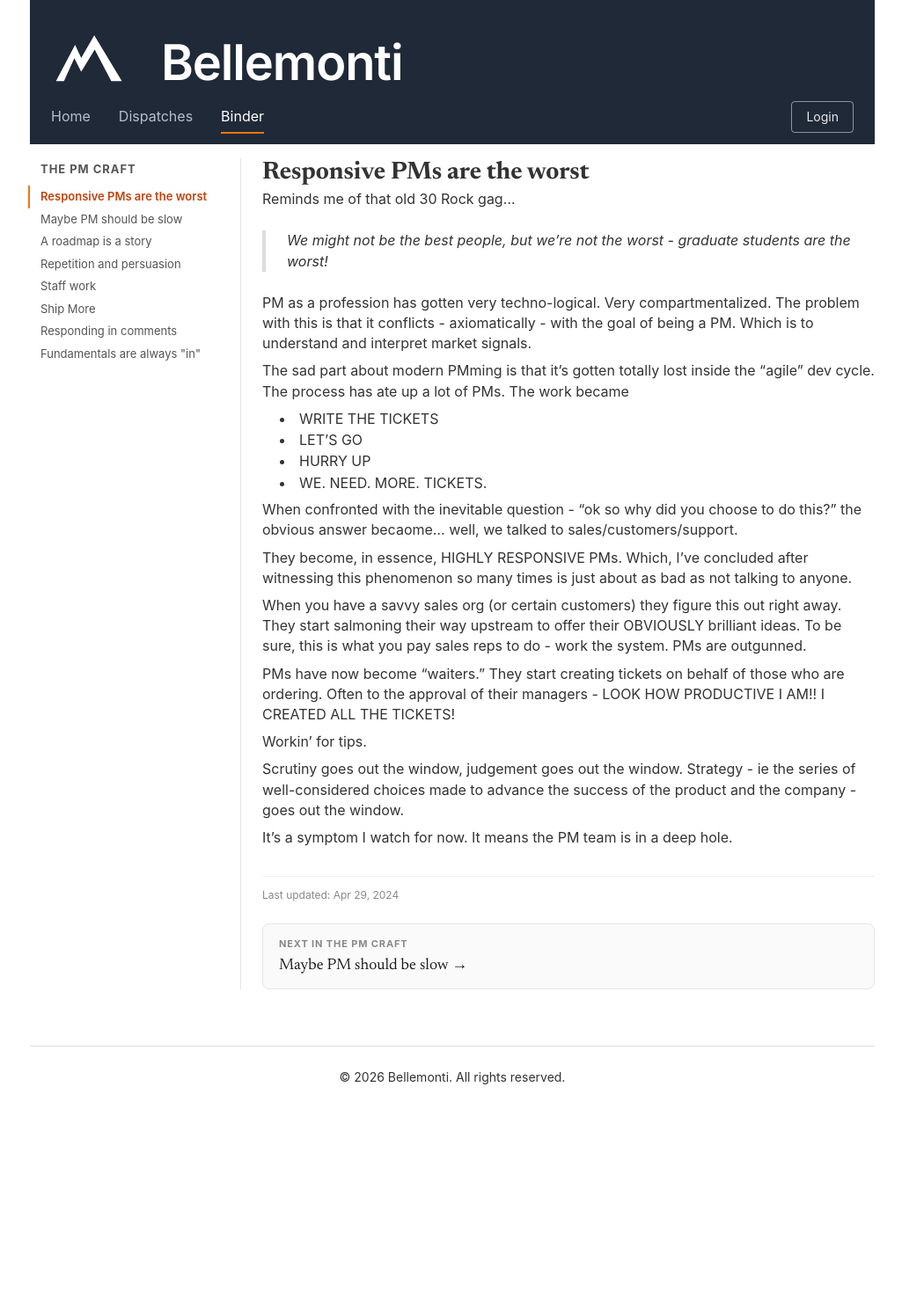
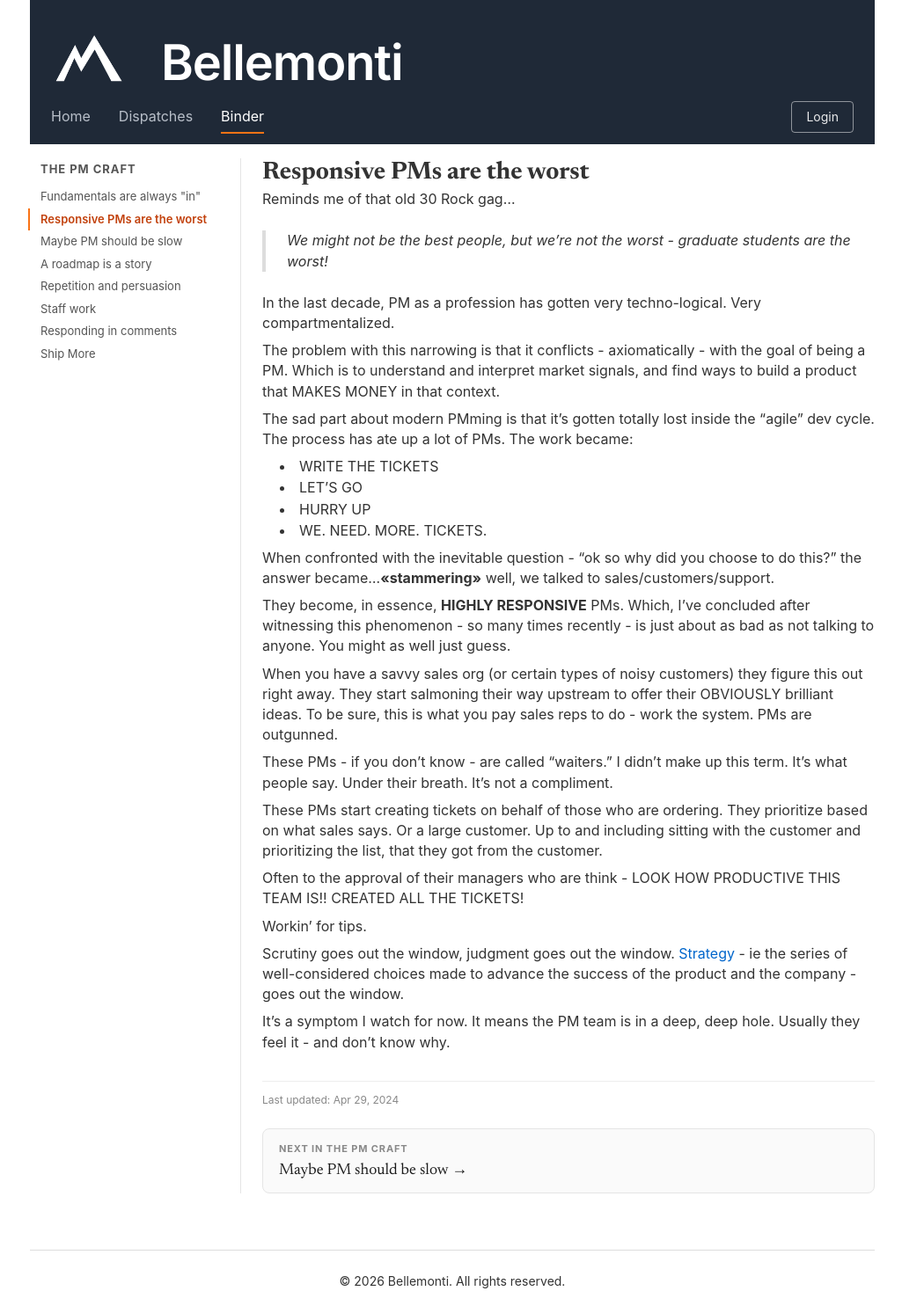
Before and after one commit to gibbygee/bellemonti-website, a Jekyll site: the page built from _binder/responsive-pms-are-the-worst.md, in a window 1280 px wide. Shown: the whole page at 88% size, without its empty margins (126-1151 px from the left). Built offline with Jekyll 4.4.1, drawn with Linux system fonts in a browser that asks for light colours; before the commit the page ends 1260 px from its top, so only the background shows below that.

Commit message:
Binder content: GitLab quote on low-context comms, Pulverman fiduciary, Strategy link, reorder pm-craft
- responding-in-comments: add the GitLab handbook passage on
  high-context vs low-context communication as a multi-paragraph
  binder-quote, plus framing/bridge lines that position it as the
  diagnostic frame for why your content draws comments in the first
  place.
- fundamentals-are-always-in: reformat the Ken Pulverman "Product
  Management is a fiduciary role" line as a binder-quote with a
  proper cite linking to drcpo.com (was an unformatted markdown
  blockquote with a bare URL).
- responsive-pms-are-the-worst: link "Strategy" in the "goes out the
  window" paragraph to /binder/strategy/.
- _data/binder.yml: reorder pm-craft entries — fundamentals-are-always-in
  moved to the top of the section, ship-more moved to the bottom.

Co-Authored-By: Claude Opus 4.7 (1M context) <noreply@anthropic.com>

```diff
--- a/_binder/responsive-pms-are-the-worst.md
+++ b/_binder/responsive-pms-are-the-worst.md
@@ -10,25 +10,31 @@ Reminds me of that old 30 Rock gag...
 
 > We might not be the best people, but we're not the worst - graduate students are the worst!
 
-PM as a profession has gotten very techno-logical. Very compartmentalized. The problem with this is that it conflicts - axiomatically - with the goal of being a PM. Which is to understand and interpret market signals.
+In the last decade, PM as a profession has gotten very techno-logical. Very compartmentalized.
 
-The sad part about modern PMming is that it's gotten totally lost inside the "agile" dev cycle. The process has ate up a lot of PMs. The work became
+The problem with this narrowing is that it conflicts - axiomatically - with the goal of being a PM. Which is to understand and interpret market signals, and find ways to build a product that MAKES MONEY in that context.
+
+The sad part about modern PMming is that it's gotten totally lost inside the "agile" dev cycle. The process has ate up a lot of PMs. The work became:
 
 - WRITE THE TICKETS
 - LET'S GO
 - HURRY UP
 - WE. NEED. MORE. TICKETS.
 
-When confronted with the inevitable question - "ok so why did you choose to do this?" the obvious answer becaome... well, we talked to sales/customers/support.
+When confronted with the inevitable question - "ok so why did you choose to do this?" the answer became...**<<stammering>>** well, we talked to sales/customers/support.
 
-They become, in essence, HIGHLY RESPONSIVE PMs. Which, I've concluded after witnessing this phenomenon so many times is just about as bad as not talking to anyone.
+They become, in essence, **HIGHLY RESPONSIVE** PMs. Which, I've concluded after witnessing this phenomenon - so many times recently - is just about as bad as not talking to anyone. You might as well just guess.
 
-When you have a savvy sales org (or certain customers) they figure this out right away. They start salmoning their way upstream to offer their OBVIOUSLY brilliant ideas. To be sure, this is what you pay sales reps to do - work the system. PMs are outgunned.
+When you have a savvy sales org (or certain types of noisy customers) they figure this out right away. They start salmoning their way upstream to offer their OBVIOUSLY brilliant ideas. To be sure, this is what you pay sales reps to do - work the system. PMs are outgunned.
 
-PMs have now become "waiters." They start creating tickets on behalf of those who are ordering. Often to the approval of their managers - LOOK HOW PRODUCTIVE I AM!! I CREATED ALL THE TICKETS!
+These PMs - if you don't know - are called "waiters." I didn't make up this term. It's what people say. Under their breath. It's not a compliment.
+
+These PMs start creating tickets on behalf of those who are ordering. They prioritize based on what sales says. Or a large customer. Up to and including sitting with the customer and prioritizing the list, that they got from the customer.
+
+Often to the approval of their managers who are think - LOOK HOW PRODUCTIVE THIS TEAM IS!! CREATED ALL THE TICKETS!
 
 Workin' for tips.
 
-Scrutiny goes out the window, judgement goes out the window. Strategy - ie the series of well-considered choices made to advance the success of the product and the company - goes out the window.
+Scrutiny goes out the window, judgment goes out the window. [Strategy](/binder/strategy/) - ie the series of well-considered choices made to advance the success of the product and the company - goes out the window.
 
-It's a symptom I watch for now. It means the PM team is in a deep hole.
+It's a symptom I watch for now. It means the PM team is in a deep, deep hole. Usually they feel it - and don't know why.
--- a/_data/binder.yml
+++ b/_data/binder.yml
@@ -80,11 +80,11 @@
 
     What good PMs actually do is [staff work](/binder/staff-work/): painstaking synthesis. They [ship more](/binder/ship-more/) because the pace of shipment drives the pace of learning. They don't [argue in doc comments](/binder/responding-in-comments/) - they let the writing talk. They [repeat the strategy until people mock the delivery](/binder/repetition-and-persuasion/), because the craft is persuasion. And they understand that [the roadmap is a story](/binder/a-roadmap-is-a-story/) - it's how the strategy becomes visible to the people executing it.
   entries:
+    - fundamentals-are-always-in
     - responsive-pms-are-the-worst
     - maybe-pm-should-be-slow
     - a-roadmap-is-a-story
     - repetition-and-persuasion
     - staff-work
+    - responding-in-comments
     - ship-more
-    - responding-in-comments
-    - fundamentals-are-always-in
```
Also changed, not shown: _binder/fundamentals-are-always-in.md (+16 -3 lines), _binder/responding-in-comments.md (+19 -1 lines).
